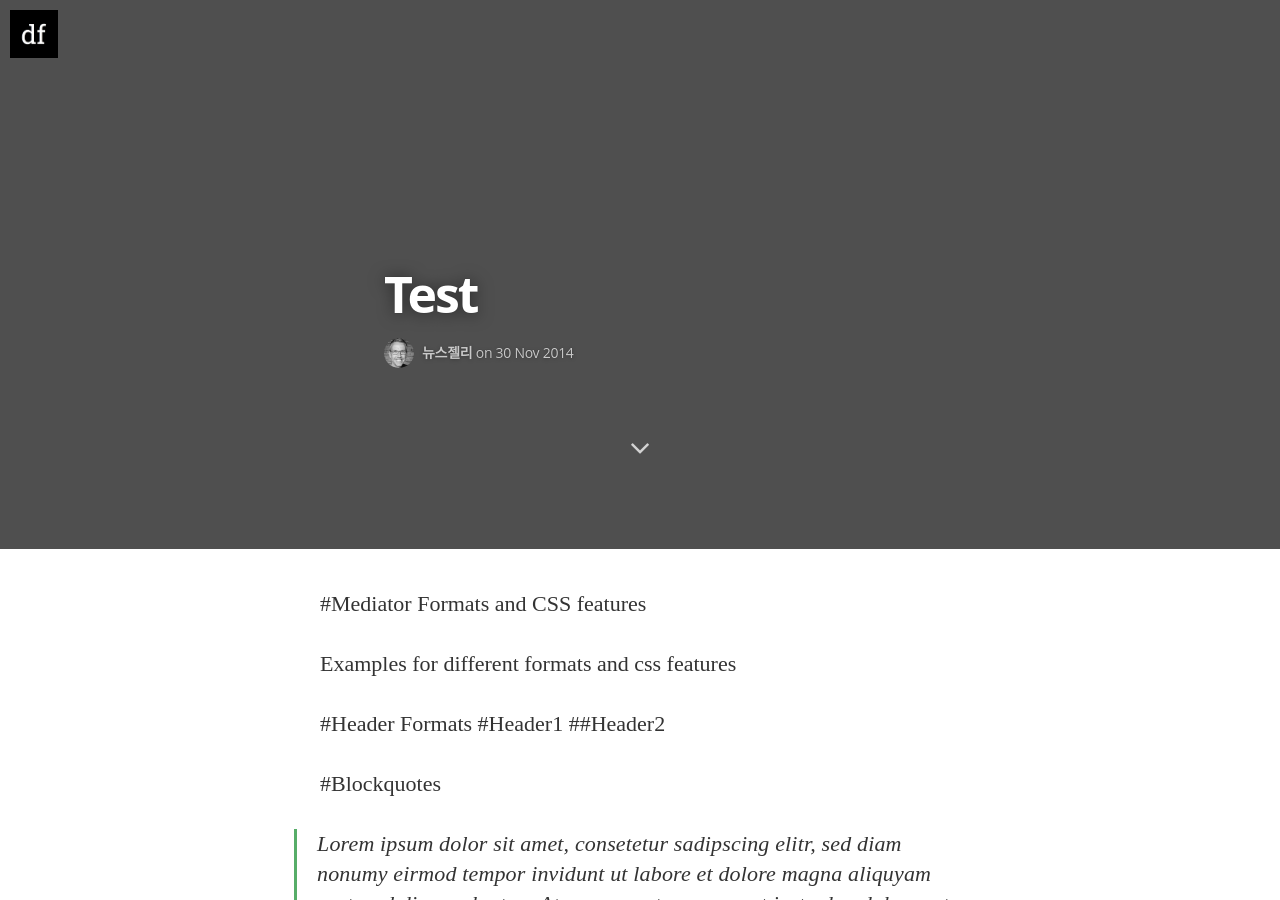
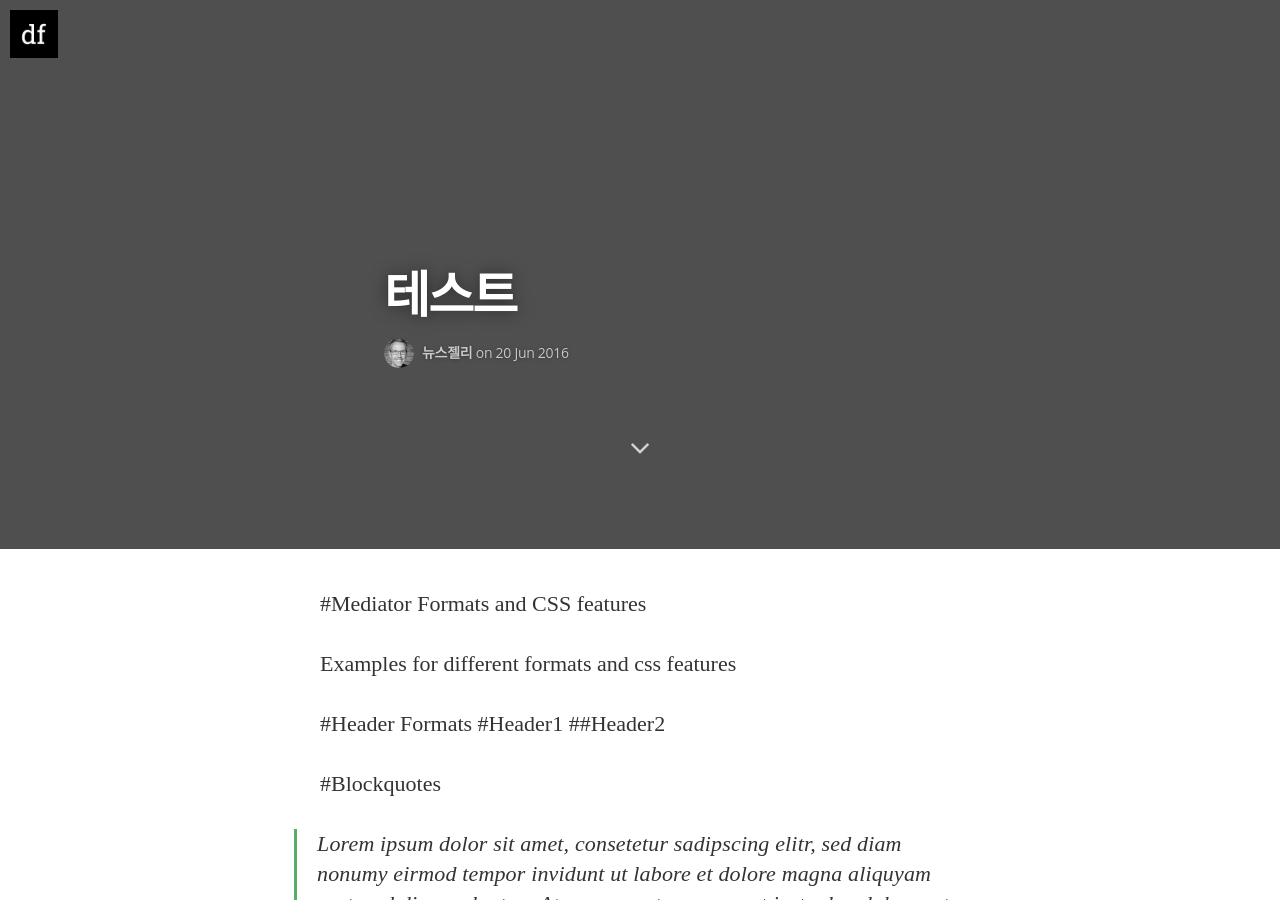
Before and after one commit to NewsJelly/blog-contents, a Jekyll site: the page built from _posts/2016-06-20-injelltest.markdown, in a window 1280 px wide and 900 px high, scrolled down 351 px. Built offline with Jekyll 4.4.1, drawn with Linux system fonts in a browser that asks for light colours; nearby versions of some CDN libraries; some web fonts are replaced; some of the changed text lies outside the part shown.

Commit message:
Update 2016-06-20-injelltest.markdown

```diff
--- a/_posts/2016-06-20-injelltest.markdown
+++ b/_posts/2016-06-20-injelltest.markdown
@@ -1,7 +1,7 @@
 ---
 layout: post
-title:  "Test"
-date:   2014-11-30 14:34:25
+title:  "테스트"
+date:   2016-06-20 17:34:25
 categories: injell feature
 tags: featured
 image: /assets/article_images/2014-11-30-mediator_features/night-track.JPG
```
